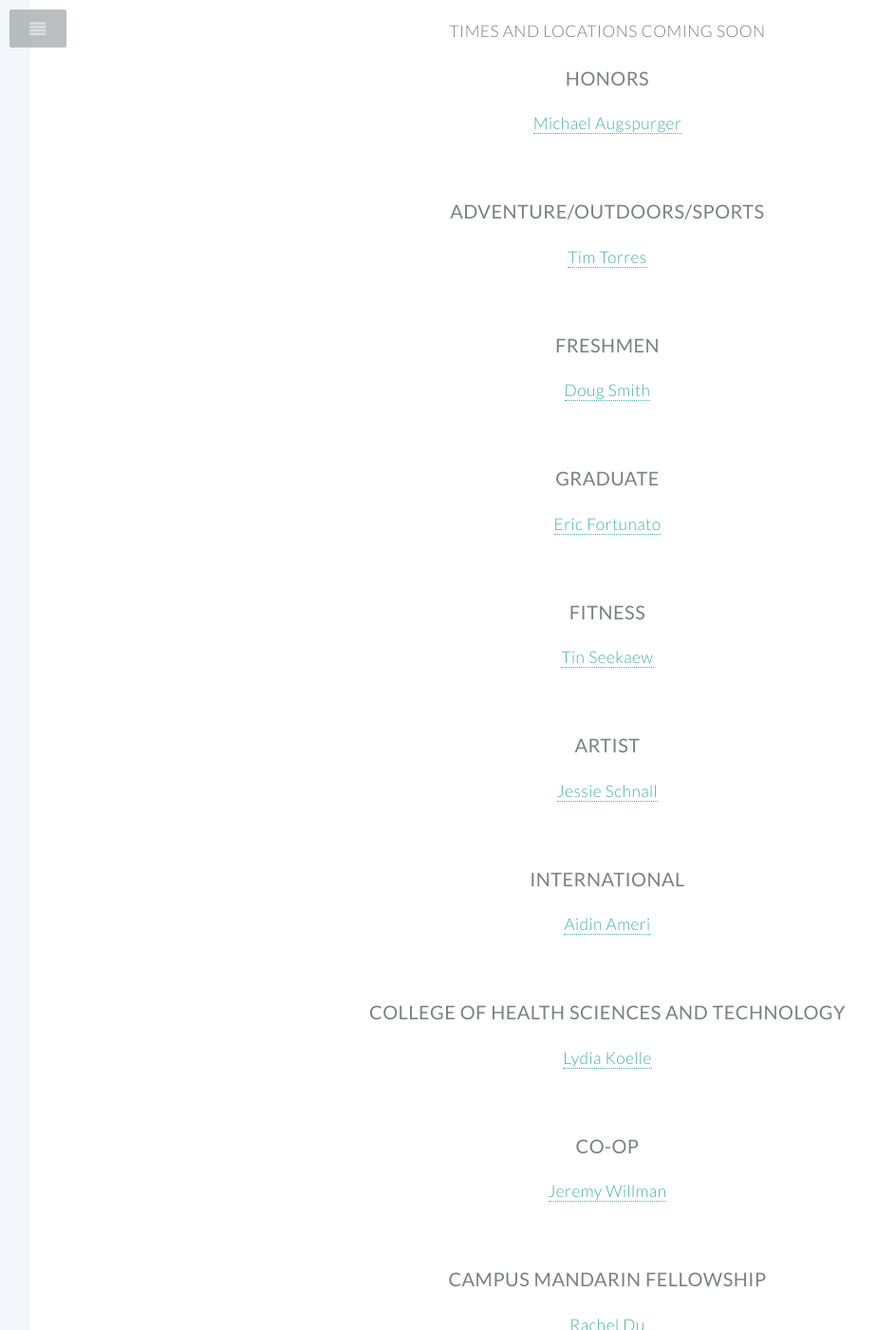
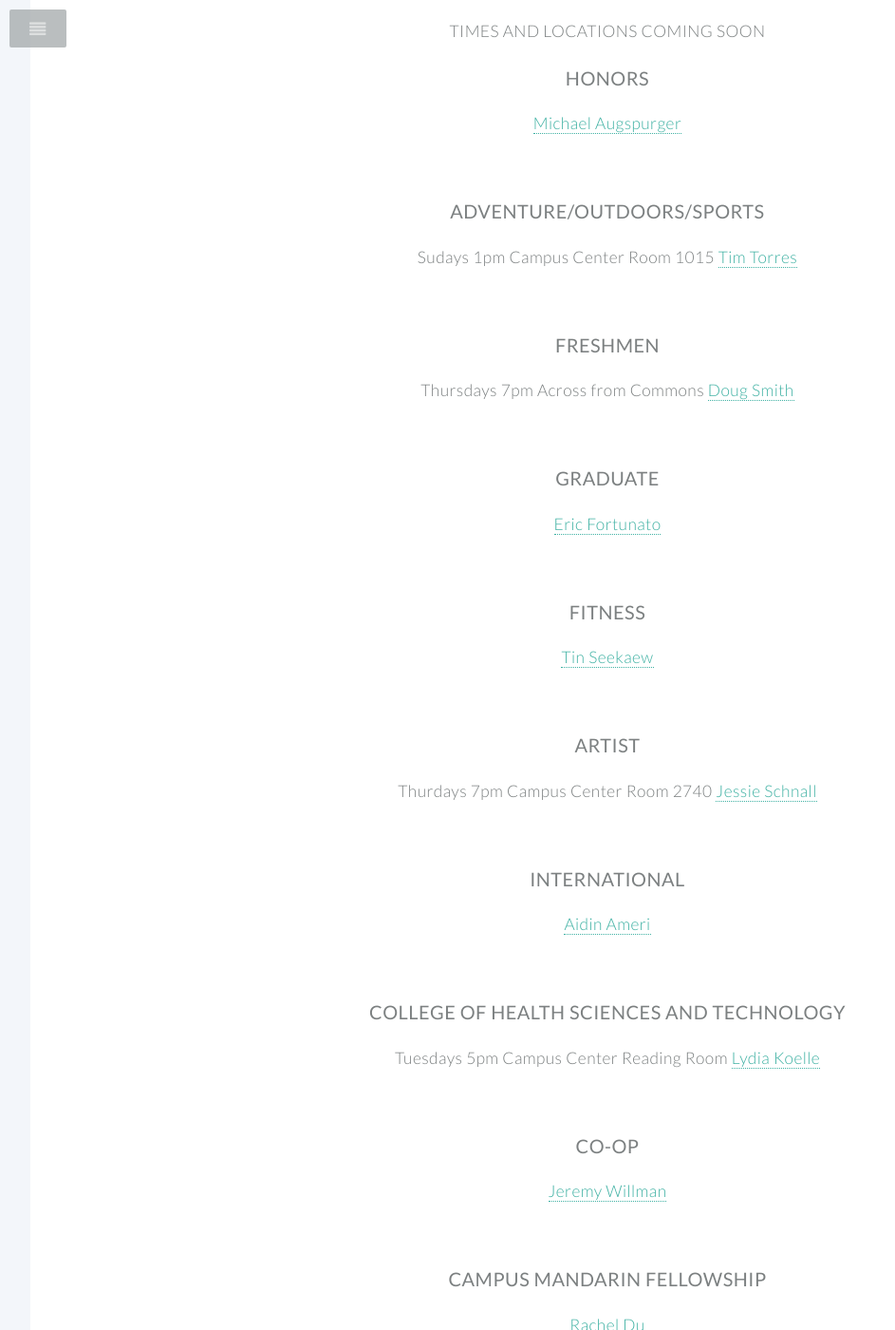
Before and after one commit to RITIVCF/ritivcf.github.io, a Jekyll site: the page built from index.html, in a window 1280 px wide and 1400 px high, scrolled down 2091 px. Shown: the whole window at 95% size, without its empty margins (0-943 px from the left). Built offline with Jekyll 4.4.1, drawn with Linux system fonts in a browser that asks for light colours; some of the changed text lies outside the part shown.

Commit message:
Updated small group information

```diff
--- a/_data/smallgroups.yml
+++ b/_data/smallgroups.yml
@@ -5,14 +5,14 @@
   leader_email: mga9177@rit.edu
 
 - title: Adventure/Outdoors/Sports
-  time:
-  location:
+  time: Sudays 1pm
+  location: Campus Center Room 1015
   leader_name: Tim Torres
   leader_email: txt5999@rit.edu
 
 - title: Freshmen
-  time:
-  location:
+  time: Thursdays 7pm
+  location: Across from Commons
   leader_name: Doug Smith
   leader_email: dws7152@rit.edu
 
@@ -29,8 +29,8 @@
   leader_email: txs4443@rit.edu
 
 - title: Artist
-  time:
-  location:
+  time: Thurdays 7pm
+  location: Campus Center Room 2740
   leader_name: Jessie Schnall
   leader_email: jls3131@rit.edu
 
@@ -41,8 +41,8 @@
   leader_email: aa9683@rit.edu
 
 - title: College of Health Sciences and Technology
-  time:
-  location:
+  time: Tuesdays 5pm
+  location: Campus Center Reading Room
   leader_name: Lydia Koelle
   leader_email: lxk5776@rit.edu
 
@@ -57,3 +57,9 @@
   location:
   leader_name: Rachel Du
   leader_email:
+
+- title: Faculty/Commuter
+  time: Tuesday 12-1pm
+  location: Alumni Room
+  leader_name: Mark Weber
+  leader_email: markwweber@gmail.com
```
